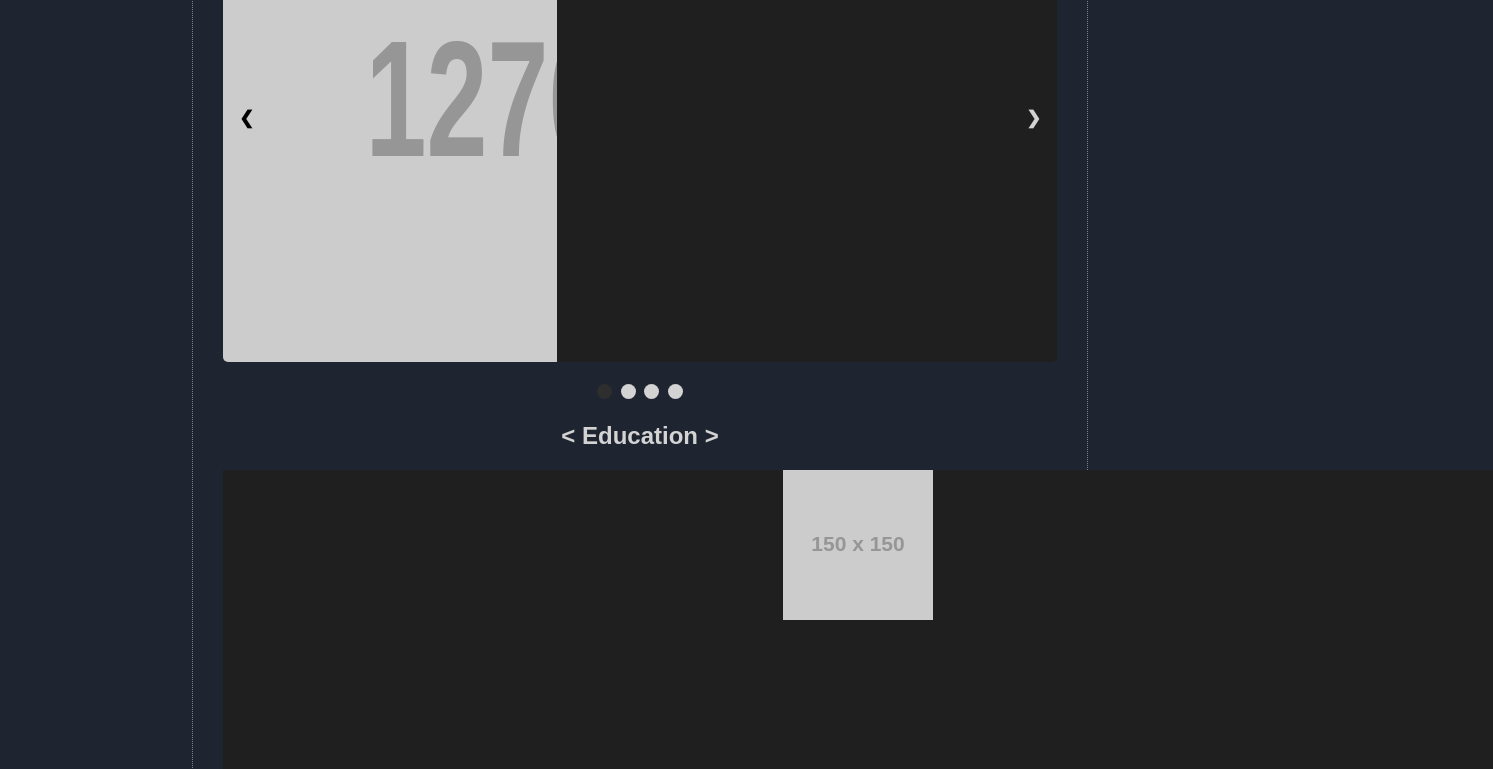
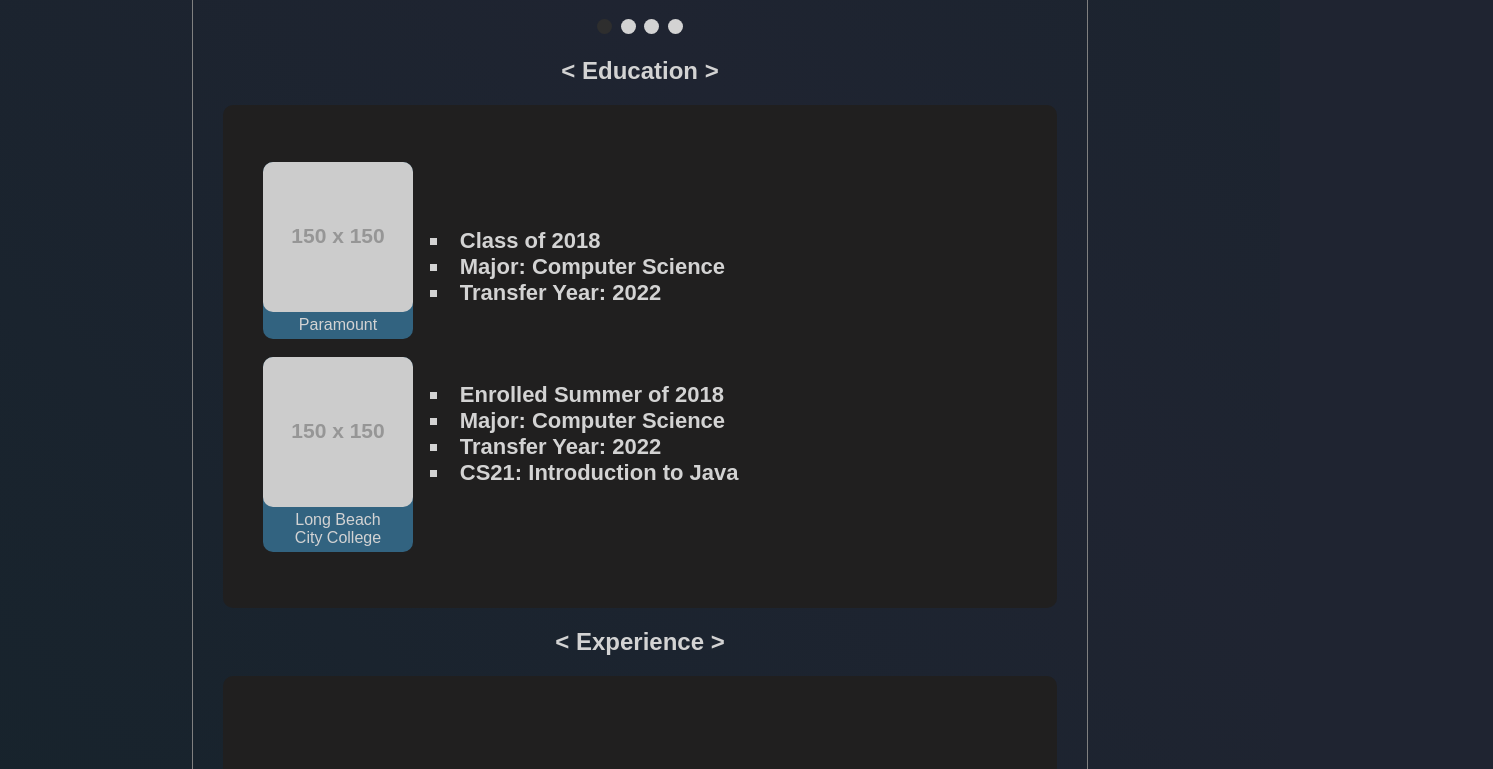
Before and after one commit to Puggu-EX/puggu-ex.github.io, a plain HTML site: page index.html in a window 1280 px wide. Shown: the part 1171-1940 px from the top of the page, 1493 px wide, since content can reach past the window. Drawn offline with Linux system fonts and the light colour scheme; placeholder pictures from the web are drawn by us.

Commit message:
Update aesthetic

```diff
--- a/index.css
+++ b/index.css
@@ -8,7 +8,9 @@ body{
 }
 
 header{
-    background-color:  #1f2431;
+    background: linear-gradient(45deg,#15232b 0%,
+    #1f2431 50%,
+    #15232b 100%);
 }
 
 .top-bar{
@@ -16,7 +18,7 @@ header{
     position: fixed;
     height: 40px;
     width: 100%;
-    /* border-bottom: 1px dotted gray; */
+    /* border-bottom: 1px solid gray; */
     background: #141822;
     box-shadow: 0px 2px 2px rgba(0, 0, 0, .3),
      0px 4.5px 2px rgba(0, 0, 0, .1);
@@ -30,7 +32,7 @@ header{
 }
 
 .social-icon{
-    border-radius: 5px;
+    border-radius: 10px;
 }
 
 
@@ -46,8 +48,8 @@ header{
     padding-left: 30px;
     padding-right: 30px;
     padding-top: 50px;
-    border-left: dotted 1px gray;
-    border-right: dotted 1px gray;
+    border-left: solid 1px gray;
+    border-right: solid 1px gray;
     border-bottom: 1px solid rgba(0, 0, 0, 0);
 }
 
@@ -65,14 +67,14 @@ header{
     margin-top: 20px;
 }
 
-.profile-wrapper .picture{
+.picture{
     /* margin-left: 42.5px; */
     /* display: block; */
     margin: auto;
     padding: auto;
-
-    border-radius: 5px;
-
+    width: 150px;
+    height: 150px;
+    border-radius: 10px;
 }
 
 .profile-wrapper .name{
@@ -82,7 +84,7 @@ header{
 /* ========================================================= */
 
 .line{
-    border-top: 1px dotted gray;
+    border-top: 1px solid gray;
     margin-bottom: 30px;
 }
 
@@ -100,13 +102,13 @@ header{
     /* position: absolute;
     top: 26%; */
 
-    border-top-right-radius: 5px;
-    border-bottom-right-radius: 5px;
+    border-top-right-radius: 10px;
+    border-bottom-right-radius: 10px;
 }
 
 /* .nav-bar #nav-home{
-    border-top-left-radius: 5px;
-    border-bottom-left-radius: 5px;
+    border-top-left-radius: 10px;
+    border-bottom-left-radius: 10px;
 } */
 
 ul.nav-ul {
@@ -160,10 +162,11 @@ ul.nav-ul li a{
     justify-content: space-around;
     align-items: center;
     align-content: center;
+    border-radius: 10px;
 }
 
 .flex-container > div {
-    background-color: red;
+    /* background-color: red; */
     margin: 10px;
     padding: 10px;
     font-size: 30px;
@@ -176,7 +179,7 @@ ul.nav-ul li a{
     width: 100%;
     height: 100%;
     background: #201f1f;
-    border-radius: 5px;
+    border-radius: 10px;
 }
 
 table.table-lang{
@@ -221,6 +224,7 @@ table.table-lang, tr, td{
     max-width: 1400px;
     position: relative;
     margin: auto;
+
 }
 
 /* Hide the images by default */
@@ -233,7 +237,7 @@ table.table-lang, tr, td{
 .project-images{
     width: 100%;
     height: 500px;
-    border-radius: 5px 10px 10px 5px;
+    border-radius: 10px 20px 20px 10px;
 }
 
 /* Next & previous buttons */
@@ -256,18 +260,18 @@ table.table-lang, tr, td{
 /* Position the "next button" to the right */
 .next {
     right: 0;
-    border-radius: 90px 0 0 90px;
+    border-radius: 10px 0 0 10px;
     color: lightgray;
 }
 .prev {
     left: 0;
-    border-radius: 0px 90px 90px 0px;
+    border-radius: 0px 10px 10px 0px;
     color: black;
 }
 
 /* On hover, add a black background color with a little bit see-through */
 .next:hover {
-    background-color: rgba(200, 200, 200, 0.5);
+    background-color: rgba(211, 211, 211, 0.5);
     color: black;
 }
 .prev:hover{
@@ -287,8 +291,7 @@ table.table-lang, tr, td{
     width: 60%;
     height: 500px;
     background: #201f1f;
-    border-radius: 0px 5px 5px 0px;
-
+    border-radius: 0px 10px 10px 0px;
 }
 
 .caption-desc{
@@ -354,15 +357,92 @@ table.table-lang, tr, td{
     margin: auto;
     background-color: #201f1f;
     position: relative;
-    width: 1270px;
+    max-width: 1400;
+    width: 100%;
     height: 503px;
+    border-radius: 10px;
 }
 
+.school-figure{
+    background: #326380;
+}
+
+.paramount-figure{
+    position: absolute;
+    top: 8%;
+    left: 0%;
+    border-radius: 10px;
+    caption-side: top;
+}
+
+.paramount-logo{
+    border-radius: 10px;
+}
+
+.lbcc-figure{
+    position: absolute;
+    bottom: 8%;
+    left: 0%;
+    border-radius: 10px;
+    caption-side: top;
+}
+
+.lbcc-logo{
+    border-radius: 10px;
+}
+
+.school-caption{
+    padding-bottom: 5px;
+}
+
+.lbcc-ul{
+    text-align: left;
+    height: auto;
+    width: 400px;
+    position: absolute;
+    list-style-position: inside;
+    list-style-type: square;
+    /* background-color: red; */
+    font-weight: bold;
+    font-size: 22px;
+    left: 20%;
+    bottom: 20%;
+}
+
+.paramount-ul{
+    text-align: left;
+    height: auto;
+    width: 400px;
+    position: absolute;
+    list-style-position: inside;
+    list-style-type: square;
+    /* background-color: red; */
+    font-weight: bold;
+    font-size: 22px;
+    left: 20%;
+    top: 20%;
+}
+
+/* ========================================================= */
+
+.experience-container{
+    margin-bottom: 30px;
+    background-color: #201f1f;
+    position: relative;
+    width: 100%;
+    height: 503px;
+    border-radius: 10px;
+}
+
+/* ========================================================= */
+
 .blink{
-    border-top: 1px dotted gray;
+    border-top: 1px solid gray;
 }
 
 .footer{
+    /* -webkit-box-shadow: 0 -2px 2px 2px rgba(0,0,0,.3);
+    box-shadow: 0 -2px 2px 2px rgba(0,0,0,.3); */
     position: relative;
     text-align: right;
 }
--- a/index.html
+++ b/index.html
@@ -23,7 +23,7 @@
             <div class="wrapper">
                 <div class="profile-wrapper">
                     <div id="main-picture">
-                        <img class="picture" src="images/puggu.png" alt="picture" style="border-radius: 3px;" width="150" height="150">
+                        <img class="picture" src="images/puggu.png" alt="picture">
                         <!-- <img class="picture" src="http://www.placehold.it/150x150" alt="logo" style="border-radius: 3px;"> -->
                     </div>
 
@@ -51,13 +51,13 @@
                             <div class="flex-container">
                                 <div><img src="/images/java.png" alt="Java" width="100" height="100"></div>
                                 <div><img src="/images/python.png" alt="Java" width="80" height="80"></div>
-                                <div><img src="/images/rust.png" alt="Java" width="90" height="90"></div>
+                                <div><img src="/images/cpp.png" alt="Java" width="90" height="100"></div>
                                 <div><img src="/images/html.png" alt="Java" width="65" height="90"></div>
                                 <div><img src="/images/css.png" alt="Java" width="65" height="90"></div>
                                 <div><img src="/images/javascript.png" alt="Java" width="70" height="90"></div>
                             </div>
                         </div>
-                        <br>
+                        <!-- <br>
                         <div class="language-table-block">
                             <table class="table-lang">
                                 <tr>
@@ -77,7 +77,7 @@
                                     <th id="rust-table-desc" >Rust</th>
                                 </tr>
                             </table>
-                        </div>
+                        </div> -->
                         <div hidden class="language-image-block">
                             <img src="/images/java.png" alt="Java" width="100" height="100">
                             <img src="/images/python.png" alt="Java" width="80" height="80">
@@ -142,11 +142,37 @@
                     <div id="education-block">
                         <h2><strong>< Education ></Education></strong></h2>
                         <div class="school-container">
-                            <img src="http://www.placehold.it/150x150" alt="">
+                            <div class="paramount-container">
+                                <figure class="paramount-figure school-figure">
+                                    <img class="paramount-logo" src="http://www.placehold.it/150x150" alt="">
+                                    <figcaption class="school-caption lbcc-caption">Paramount</figcaption>
+                                </figure>
+
+                                <ul class="paramount-ul">
+                                    <li>Class of 2018</li>
+                                    <li>Major: Computer Science</li>
+                                    <li>Transfer Year: 2022</li>
+                                </ul>
+                            </div>
+                            <div class="lbcc-container">
+                                <figure class="lbcc-figure school-figure">
+                                    <img class="lbcc-logo" src="http://www.placehold.it/150x150" alt="">
+                                    <figcaption class="school-caption lbcc-caption">Long Beach<br>City College</figcaption>
+                                </figure>
+                                <ul class="lbcc-ul">
+                                    <li>Enrolled Summer of 2018</li>
+                                    <li>Major: Computer Science</li>
+                                    <li>Transfer Year: 2022</li>
+                                    <li>CS21: Introduction to Java</li>
+                                </ul>
+                            </div>
                         </div>
                     </div>
                     <div id="experience-block">
                         <h2><strong>< Experience ></Experience></strong></h2>
+                        <div class="experience-container">
+
+                        </div>
                     </div>
                 </div>
             </div>
```
